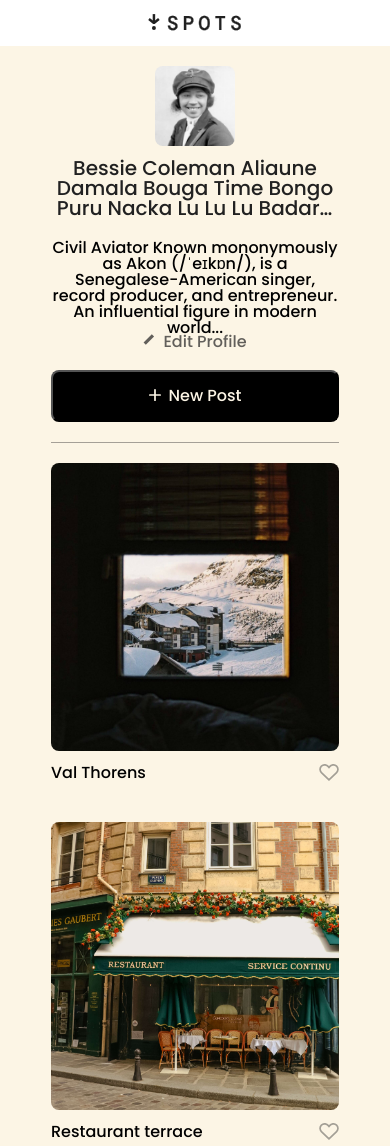
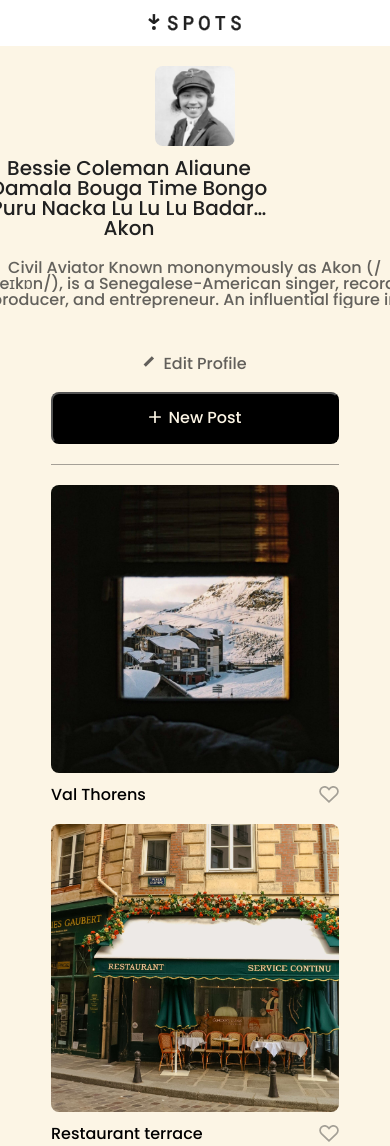
Before and after one commit to Caveman305/se_project_spots, a plain HTML site: page index.html in a window 390 px wide. Shown: the top 1146 px of the page. Drawn offline with Linux system fonts and the light colour scheme.

Commit message:
Final save

```diff
--- a/blocks/cards.css
+++ b/blocks/cards.css
@@ -1,6 +1,7 @@
 .cards {
   padding-top: 20px;
   border-bottom: 1px rgba(33, 33, 33, 0.4) solid;
+  padding-bottom: 40px;
 }
 
 .cards__list {
@@ -13,7 +14,11 @@
   gap: 40px 20px;
 }
 @media screen and (max-width: 627px) {
+  .cards {
+    padding-bottom: 20px;
+  }
   .cards__list {
     grid-template-columns: repeat(auto-fit, 288px);
+    row-gap: 20px;
   }
 }
--- a/blocks/content.css
+++ b/blocks/content.css
@@ -1,5 +1,5 @@
 .content {
-  padding: 0 16px;
+  padding: 0 20px;
 }
 @media screen and (max-width: 320px) {
   .content {
--- a/blocks/footer.css
+++ b/blocks/footer.css
@@ -3,10 +3,11 @@
   justify-content: center;
   align-items: center;
   color: rgba(33, 33, 33, 0.7);
+  padding: 60px 0;
 }
 .footer__copyright {
   font-family: "Poppins", Arial, Helvetica, sans-serif;
-  font-weight: 500;
+  font-weight: 400;
   font-size: 16px;
   line-height: 1;
   margin: 0;
--- a/blocks/profile.css
+++ b/blocks/profile.css
@@ -9,9 +9,17 @@
   border-radius: 8px;
 }
 .profile__description {
+  text-overflow: ellipsis;
+  overflow: hidden;
+  display: -webkit-box;
+  line-clamp: 3;
+  -webkit-box-orient: vertical;
+  color: #212121b2;
+  margin-top: 0;
+  margin-bottom: 18px;
   display: flex;
+  max-height: 48px;
   max-width: 420px;
-  height: 48px;
   font-family: "Poppins", Arial, Helvetica, sans-serif;
   font-weight: 500;
   font-size: 16px;
@@ -22,6 +30,7 @@
   display: flex;
   flex-direction: column;
   justify-content: space-between;
+  width: 420px;
 }
 
 .profile__add-button {
@@ -45,6 +54,7 @@
   -webkit-line-clamp: 3;
   -webkit-box-orient: vertical;
   max-width: 420px;
+  height: 96px;
 }
 
 .profile__edit-btn {
@@ -60,7 +70,7 @@
   opacity: 0.7;
   border: none;
   gap: 8px;
-  margin-top: auto;
+  margin: 0;
   padding: 0;
 }
 
```
